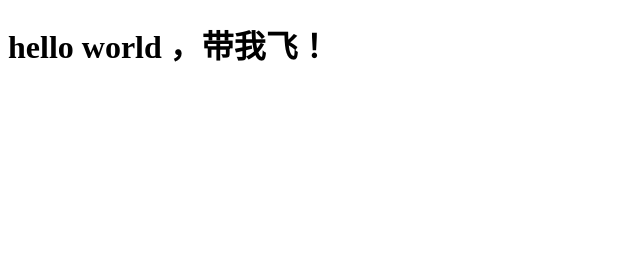
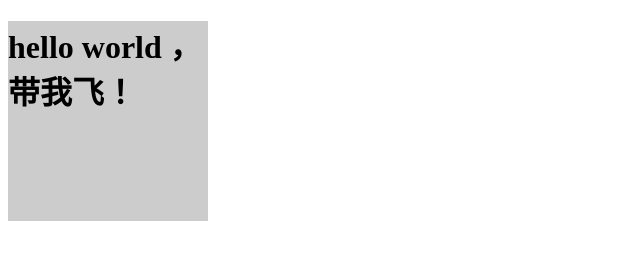
Before and after one commit to yilian611/pro, a plain HTML site: page index.html in a window 1280 px wide. Shown: the whole page, without its empty margins (0-640 px from the left). Drawn offline with Linux system fonts and the light colour scheme.

Commit message:
update index

```diff
--- a/index.html
+++ b/index.html
@@ -3,6 +3,9 @@
 <head>
 <meta charset="utf-8">
 <title>无标题文档</title>
+<style>
+	div{ width:200px; height:200px; background:#ccc; }
+</style>
 </head>
 
 <body>
```
